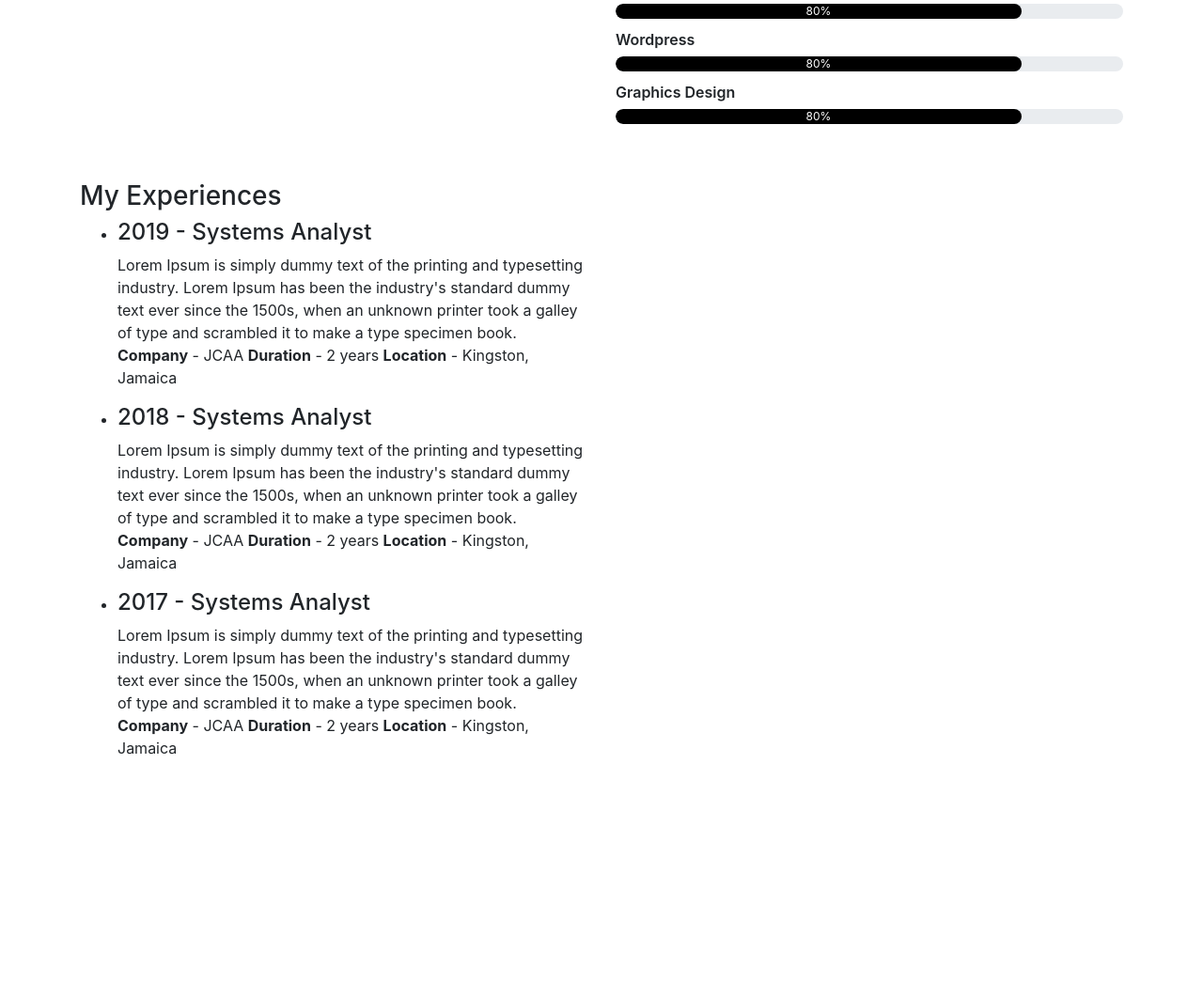
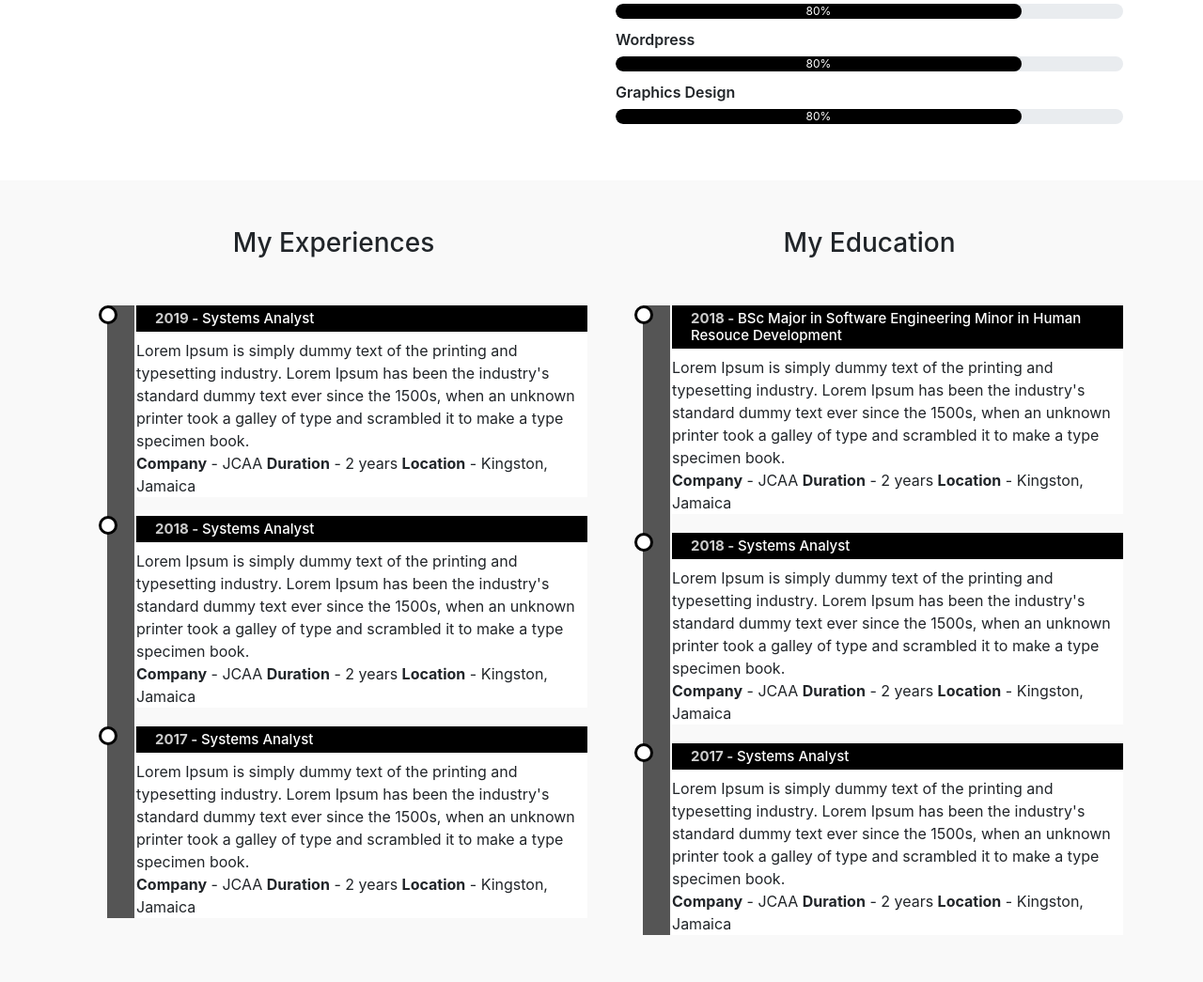
Before and after one commit to Dejah9/profile, a PHP site: page / in a window 1280 px wide. Shown: the part 1388-2433 px from the top of the page at 94% size. Before the commit the page ends 2191 px from the top, so only its background shows below. Run offline with PHP 8.4, Linux system fonts and the light colour scheme.

Commit message:
added a bar to show time line and added education

```diff
--- a/index.php
+++ b/index.php
@@ -104,10 +104,10 @@
 	<div class="container">
 		<div class="row">
 			<div class="col-md-6">
-				<h3>My Experiences</h3>
+				<h3 class="text-center">My Experiences</h3>
 				<ul class="timeline">
 					<li>
-						<h4>2019 - Systems Analyst</h4>
+						<h4><span>2019 - </span>  Systems Analyst</h4>
 						<p>
 							Lorem Ipsum is simply dummy text of the printing and typesetting industry. Lorem Ipsum has been the industry's standard dummy text ever since the 1500s, when an unknown printer took a galley of type and scrambled it to make a type specimen book.<br>
 							<b>Company</b> - JCAA
@@ -116,7 +116,7 @@
 						</p>
 					</li>
 					<li>
-						<h4>2018 - Systems Analyst</h4>
+						<h4><span>2018 - </span> Systems Analyst</h4>
 						<p>
 							Lorem Ipsum is simply dummy text of the printing and typesetting industry. Lorem Ipsum has been the industry's standard dummy text ever since the 1500s, when an unknown printer took a galley of type and scrambled it to make a type specimen book.<br>
 							<b>Company</b> - JCAA
@@ -125,7 +125,7 @@
 						</p>
 					</li>
 					<li>
-						<h4>2017 - Systems Analyst</h4>
+						<h4><span>2017 - </span>Systems Analyst</h4>
 						<p>
 							Lorem Ipsum is simply dummy text of the printing and typesetting industry. Lorem Ipsum has been the industry's standard dummy text ever since the 1500s, when an unknown printer took a galley of type and scrambled it to make a type specimen book.<br>
 							<b>Company</b> - JCAA
@@ -135,6 +135,41 @@
 					</li>
 				</ul>
 			</div>
+
+			<div class="col-md-6">
+				<h3 class="text-center">My Education</h3>
+				<ul class="timeline">
+					<li>
+						<h4><span>2018 - </span>  BSc Major in Software Engineering Minor in Human Resouce Development</h4>
+						<p>
+							Lorem Ipsum is simply dummy text of the printing and typesetting industry. Lorem Ipsum has been the industry's standard dummy text ever since the 1500s, when an unknown printer took a galley of type and scrambled it to make a type specimen book.<br>
+							<b>Company</b> - JCAA
+							<b>Duration</b> - 2 years
+							<b>Location</b> - Kingston, Jamaica
+						</p>
+					</li>
+					<li>
+						<h4><span>2018 - </span> Systems Analyst</h4>
+						<p>
+							Lorem Ipsum is simply dummy text of the printing and typesetting industry. Lorem Ipsum has been the industry's standard dummy text ever since the 1500s, when an unknown printer took a galley of type and scrambled it to make a type specimen book.<br>
+							<b>Company</b> - JCAA
+							<b>Duration</b> - 2 years
+							<b>Location</b> - Kingston, Jamaica
+						</p>
+					</li>
+					<li>
+						<h4><span>2017 - </span>Systems Analyst</h4>
+						<p>
+							Lorem Ipsum is simply dummy text of the printing and typesetting industry. Lorem Ipsum has been the industry's standard dummy text ever since the 1500s, when an unknown printer took a galley of type and scrambled it to make a type specimen book.<br>
+							<b>Company</b> - JCAA
+							<b>Duration</b> - 2 years
+							<b>Location</b> - Kingston, Jamaica
+						</p>
+					</li>
+				</ul>
+			</div>
+
+
 		</div>
 	</div>
 </div>
--- a/style.css
+++ b/style.css
@@ -130,3 +130,63 @@ body{
 	background: #000 !important;
 
 }
+
+/*RESUME*/
+.resume{
+	padding-top: 50px;
+	padding-bottom: 30px;
+	background: #f9f9f9;
+
+}
+
+.resume h3{
+	margin-bottom: 50px;
+}
+
+.timeline{
+	list-style-type: none;
+	position: relative;
+}
+
+.timeline:before{
+	content: '';
+	background: #555;
+	display: inline-block;
+	position: absolute;
+	left: 29px;
+	width: 29px;
+	height: 100%;
+	z-index: 1px;
+}
+
+.timeline li{
+	margin-top: 20px;
+	margin-bottom: 20px;
+	margin-left: 20px;
+	background: #fff;
+}
+
+.timeline li h4{
+	background-color: #000;
+	padding: 5px 0 5px 20px;
+	color: #fff;
+	font-size: 15px;
+}
+
+.timeline li h4 span{
+	font-weight: bold;
+	color: #ccc;
+}
+
+.timeline li:before{
+	content: '';
+	background: #fff;
+	display: inline-block;
+	position: absolute;
+	border-radius: 50%;
+	border: 3px solid #000;
+	left:20px;
+	width:20px;
+	height: 20px;
+	z-index: 1;
+}
```
